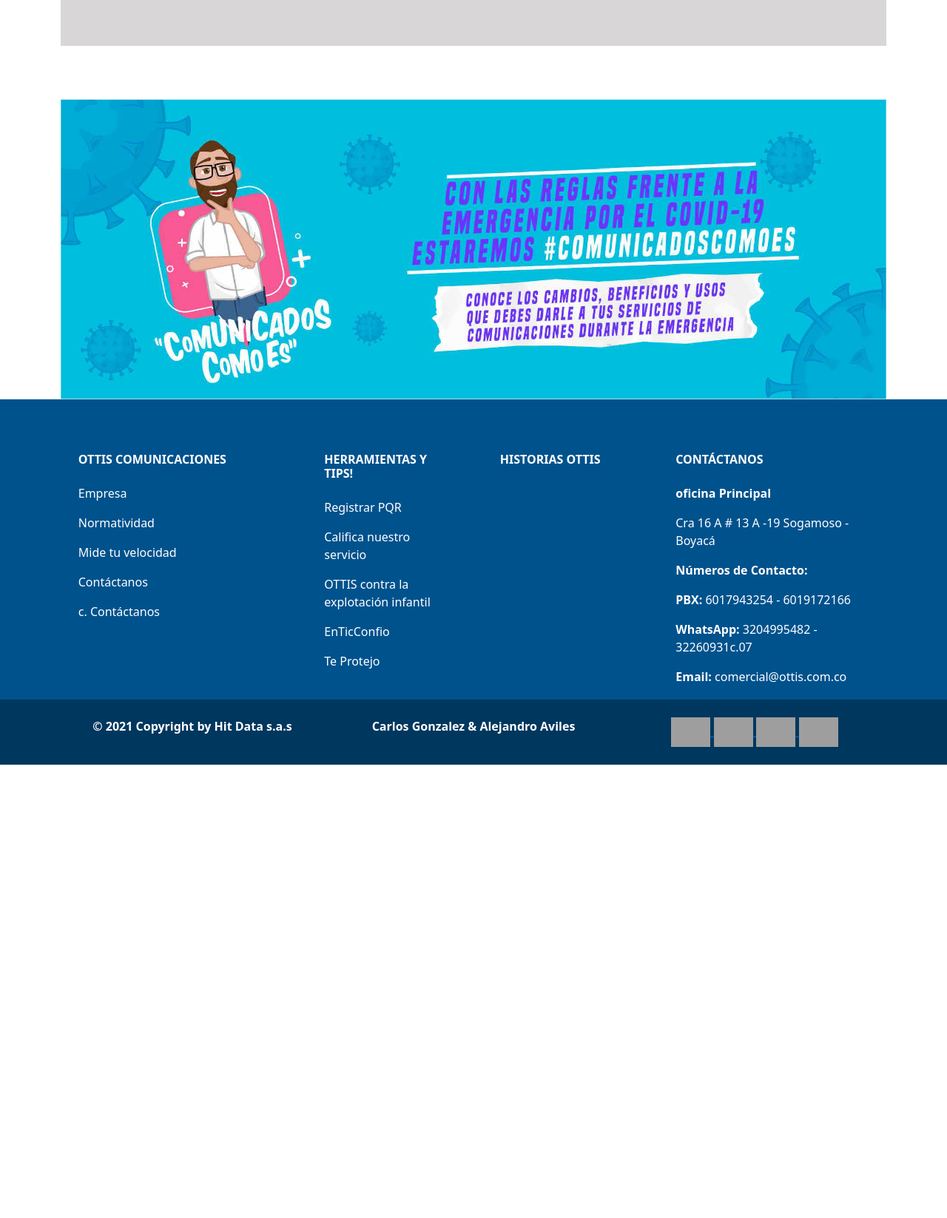
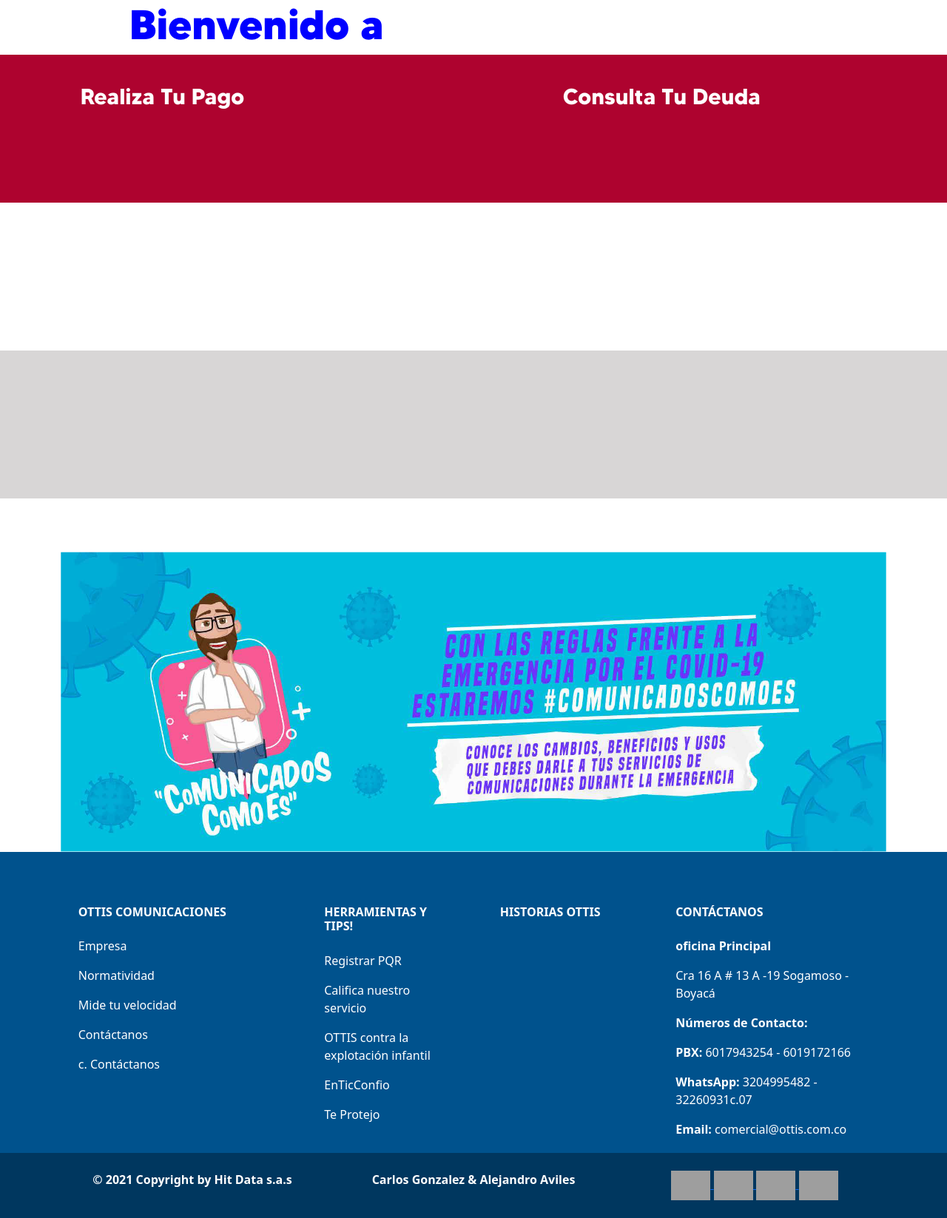
Before and after one commit to prgramaion-ottis/PaginaOTTIS, a PHP site: page / in a window 1280 px wide. Shown: the part 838-2485 px from the top of the page at 74% size. Before the commit the page ends 1872 px from the top, so only its background shows below. Run offline with PHP 8.4, Linux system fonts and the light colour scheme; grey boxes are pictures that could not be loaded.

Commit message:
modificacion index 2.0

```diff
--- a/css/stylehome.css
+++ b/css/stylehome.css
@@ -4,10 +4,9 @@
 }
 
 .wellcome{
-    position: absolute;
-    top: 140px;
+    /* top: 140px; */
     font-family: 'OTTIS_Titulo1';
-    color: white;
+    color: blue;
     font-size: 56px;
 }
 
--- a/index.php
+++ b/index.php
@@ -2,12 +2,18 @@
 require("templates/header.html");
 ?>
 <link rel="stylesheet" href="css/stylehome.css" crossorigin="anonymous">
-<div class="container-md">
-    <div class="refence_box" width="100%">
-        <img src="./imagenes/planes/Mesa de trabajo 2.png" class="img-fluid" width="100%" alt="">
-        <div class="col-xs-12 col-sm-12 col-md-6 col-lg-6 offset-1">
-            <h1 class="wellcome col-md-8"> Bienvenido a</h1>
+<div class="container">
+    <!-- <div class="refence_box" width="100%"> -->
+        <img src="./imagenes/planes/Mesa de trabajo 2.png" style="background-size: cover" class="img-fluid" width="100%" alt="">
+        <div class="col-md-6 offset-1">
+            <div class="row">
+                <div class="col-xs-12 col-sm-12 col-md-12 col-md-12"><h1 class="wellcome"> Bienvenido a</h1></div>
+            </div>
         </div>
+    <!-- </div> -->
+
+
+    </div>
         <div class="col-12 col-xs-12 col-sm-12 col-md-6 col-lg-6 col-xl-6 col-xxl-6 offset-1">
             <h4 class="ottis_comunicaciones"> OTTIS COMUNICACIONES </h4>
         </div>
```
Also changed, not shown: contacto.php (+9 -50 lines).
